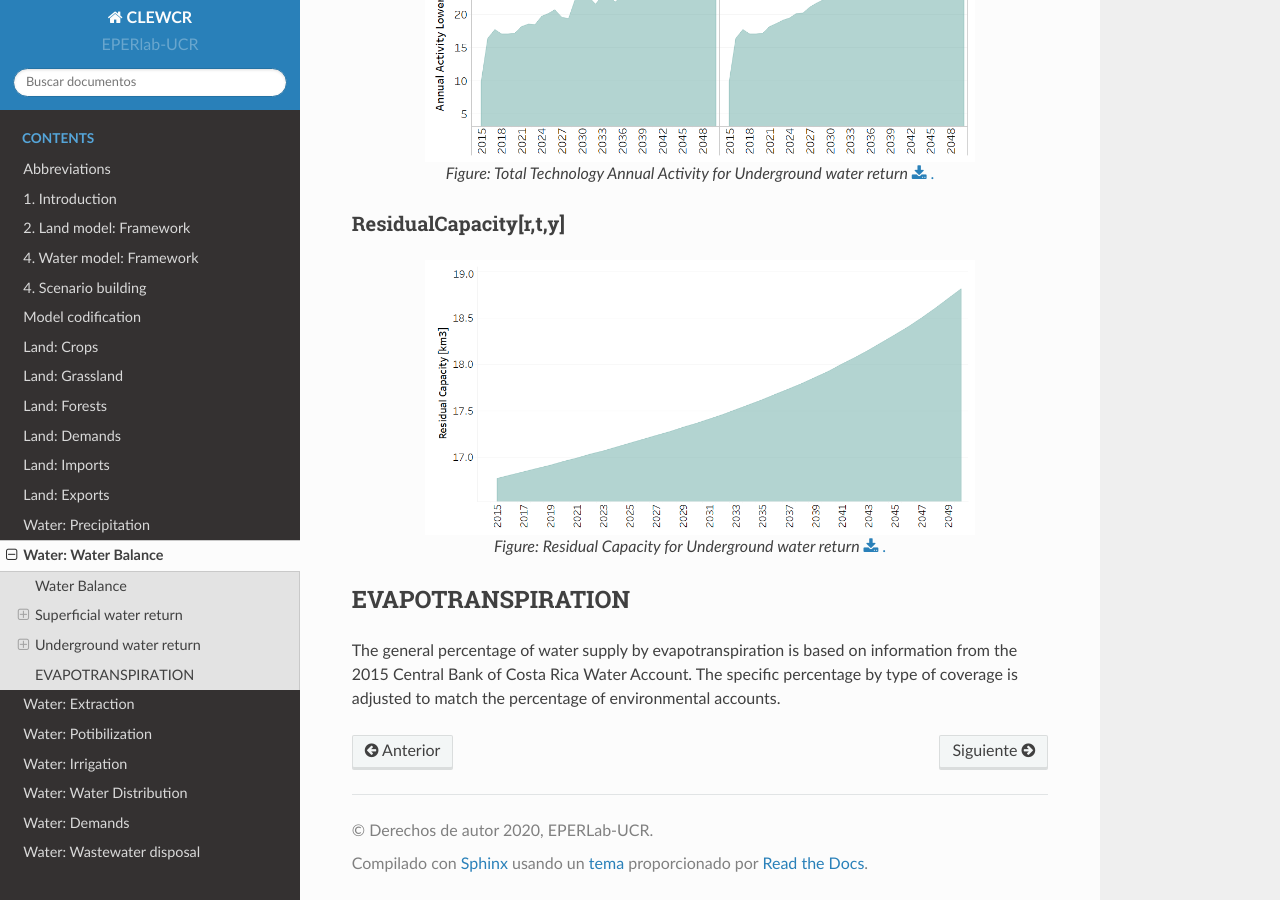
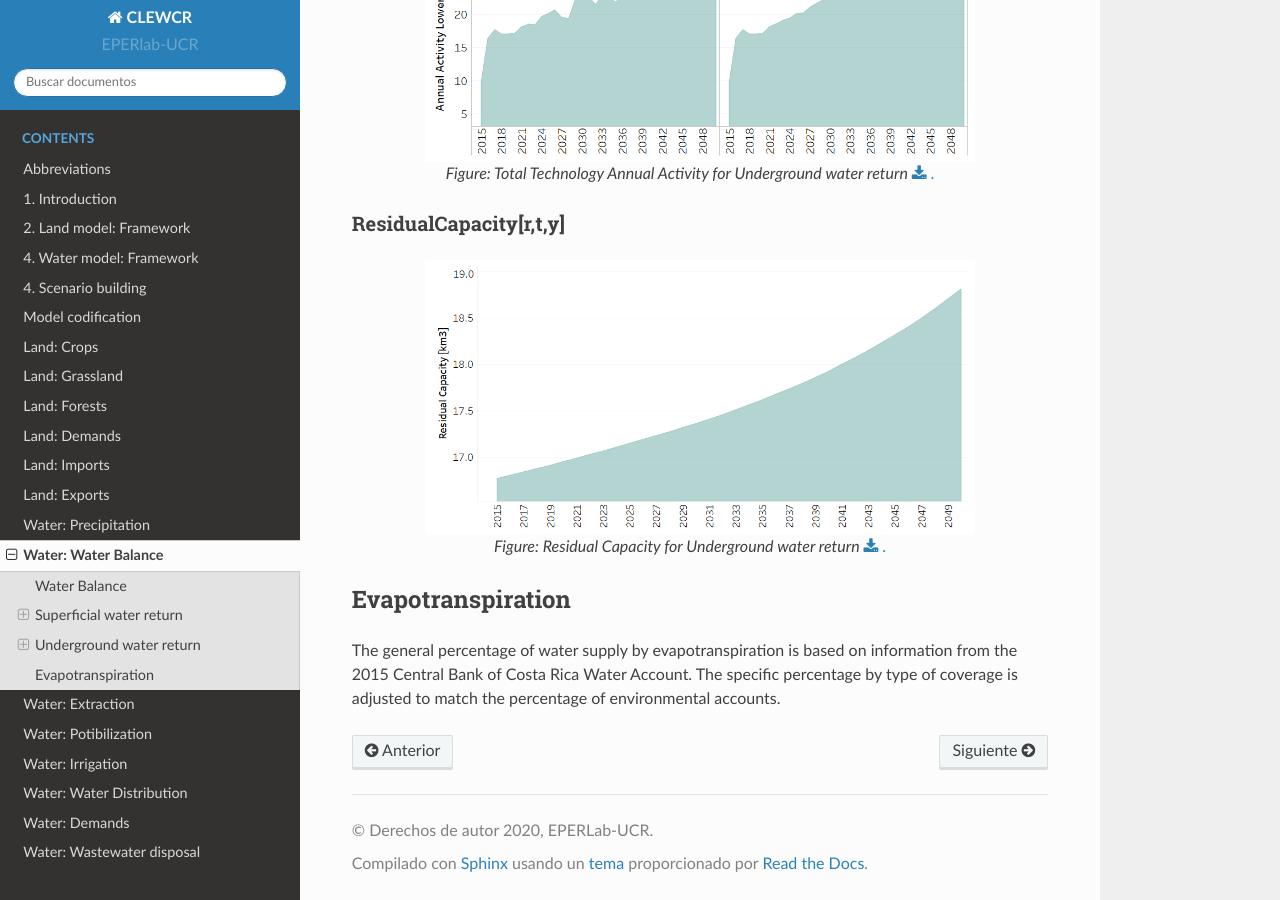
Before and after one commit to EPERLab/CLEW, a Sphinx documentation site: the page built from docs/fichas/08_WaterBalance.rst, in a window 1280 px wide and 900 px high, scrolled down 1945 px. Built offline with Sphinx 7.4.7 and the Read the Docs theme 2.0.0, drawn with Linux system fonts in a browser that asks for light colours; formulas are drawn with MathJax 3.

```diff
--- a/docs/fichas/08_WaterBalance.rst
+++ b/docs/fichas/08_WaterBalance.rst
@@ -66,7 +66,7 @@ ResidualCapacity[r,t,y]
    *Figure: Residual Capacity for Underground water return* :download:`. <csv/CRRETSUB_Residual_Capacity.csv>`
 
 
-EVAPOTRANSPIRATION
+Evapotranspiration
 ++++++++++
 
 The general percentage of water supply by evapotranspiration is based on information from the 2015 Central Bank of Costa Rica Water Account. The specific percentage by type of coverage is adjusted to match the percentage of environmental accounts.
```
